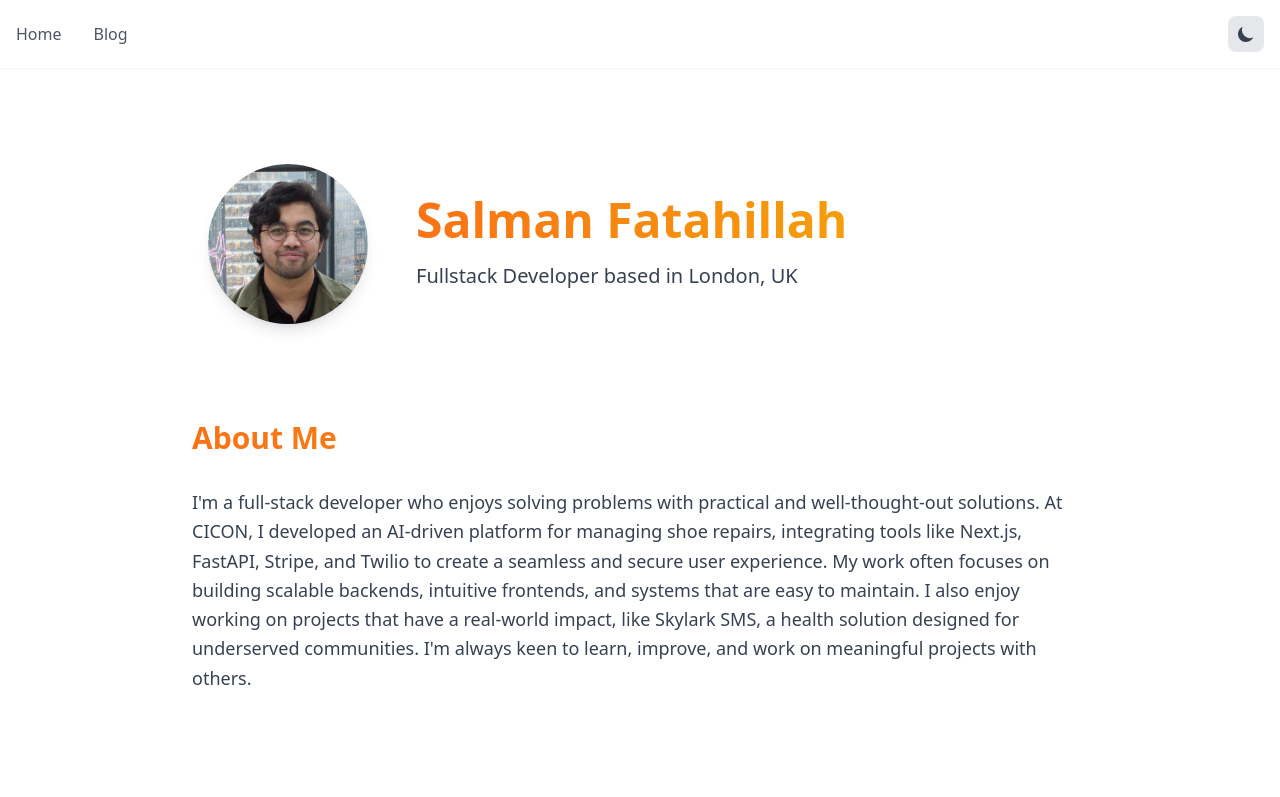
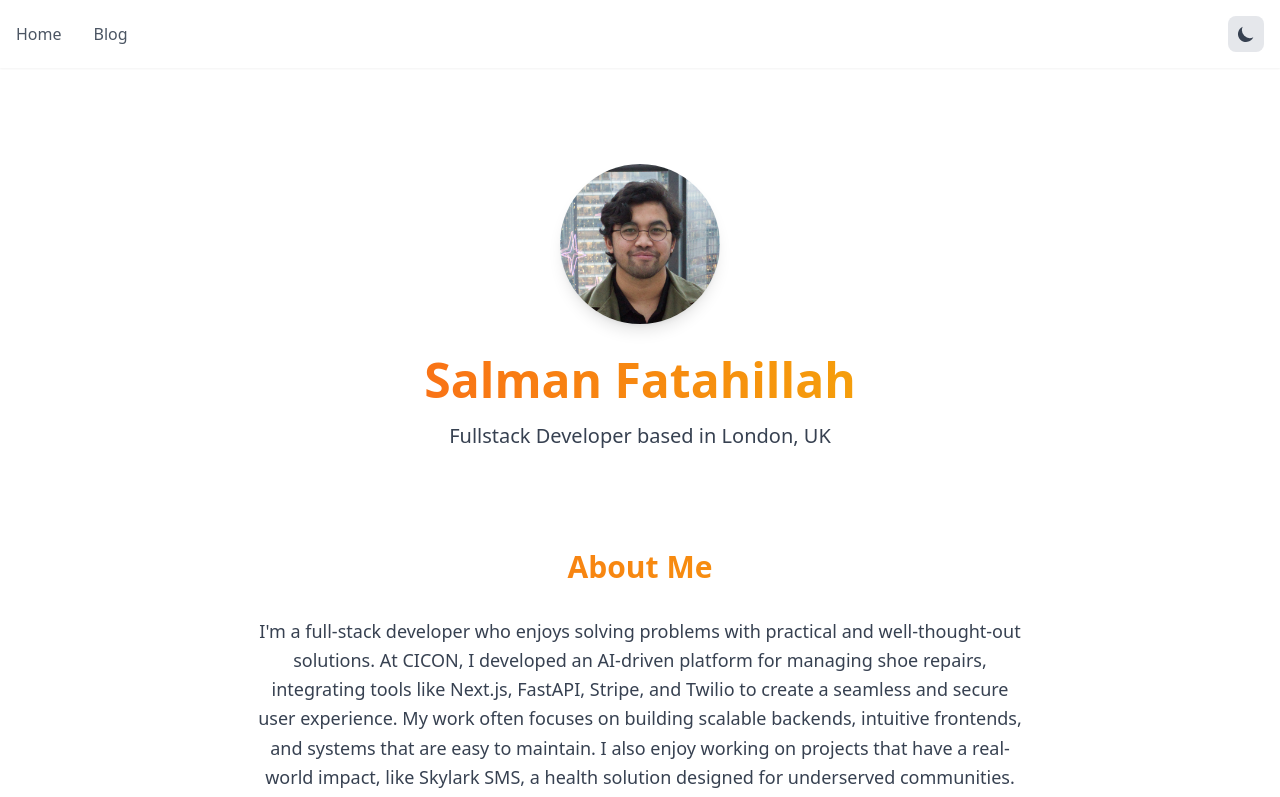
Before and after one commit to salmaniye/salmaniye.github.io, a React (Vite) app: page / in a window 1280 px wide. Shown: the top 797 px of the page. Built offline with nearby package versions, Linux system fonts and the light colour scheme.

Commit message:
updated spacing and alignment

```diff
--- a/src/components/About.tsx
+++ b/src/components/About.tsx
@@ -2,7 +2,7 @@ import React from "react";
 
 const About: React.FC = () => {
   return (
-    <div className="max-w-4xl mx-auto">
+    <div className="max-w-3xl mx-auto text-center">
       <h2 className="text-3xl font-bold mb-8 bg-gradient-to-r from-orange-500 to-amber-500 bg-clip-text text-transparent">
         About Me
       </h2>
--- a/src/components/Blog.tsx
+++ b/src/components/Blog.tsx
@@ -4,7 +4,7 @@ import { blogPosts } from '../data/blogPosts';
 const Blog: React.FC = () => {
   return (
     <div className="max-w-4xl mx-auto">
-      <h2 className="text-3xl font-bold mb-8 bg-gradient-to-r from-orange-500 to-amber-500 bg-clip-text text-transparent">
+      <h2 className="text-3xl font-bold mb-12 bg-gradient-to-r from-orange-500 to-amber-500 bg-clip-text text-transparent">
         Blog Posts
       </h2>
       <div className="space-y-6">
--- a/src/components/Hero.tsx
+++ b/src/components/Hero.tsx
@@ -1,13 +1,13 @@
 const Hero: React.FC = () => {
   return (
     <div className="max-w-4xl mx-auto px-4 py-16 sm:py-24">
-      <div className="flex flex-col sm:flex-row items-center gap-8 sm:gap-12">
+      <div className="flex flex-col items-center text-center">
         <img
           src="/me.jpg"
           alt="Salman Fatahillah"
-          className="w-32 h-32 sm:w-40 sm:h-40 rounded-full object-cover shadow-lg"
+          className="w-32 h-32 sm:w-40 sm:h-40 rounded-full object-cover shadow-lg mb-8"
         />
-        <div className="text-center sm:text-left">
+        <div>
           <h1 className="text-4xl sm:text-5xl font-bold mb-4 bg-gradient-to-r from-orange-500 to-amber-500 bg-clip-text text-transparent">
             Salman Fatahillah
           </h1>
--- a/src/pages/BlogPage.tsx
+++ b/src/pages/BlogPage.tsx
@@ -3,10 +3,8 @@ import Blog from '../components/Blog'
 function BlogPage() {
   return (
     <main className="max-w-7xl mx-auto px-4 sm:px-6 lg:px-8">
-      <div className="space-y-32">
-        <section>
-          <Blog />
-        </section>
+      <div className="py-16 sm:py-24">
+        <Blog />
       </div>
     </main>
   )
--- a/src/pages/BlogPost.tsx
+++ b/src/pages/BlogPost.tsx
@@ -10,7 +10,7 @@ const BlogPost: React.FC = () => {
   if (!post) {
     return (
       <div className="max-w-7xl mx-auto px-4 sm:px-6 lg:px-8">
-        <div className="max-w-4xl mx-auto text-center">
+        <div className="max-w-4xl mx-auto py-16 sm:py-24 text-center">
           <h2 className="text-2xl font-bold mb-4 dark:text-white">Post not found</h2>
           <Link to="/blog" className="text-orange-600 hover:text-orange-800 dark:text-orange-400">
             ← Back to blog
@@ -22,7 +22,7 @@ const BlogPost: React.FC = () => {
 
   return (
     <main className="max-w-7xl mx-auto px-4 sm:px-6 lg:px-8">
-      <article className="max-w-4xl mx-auto">
+      <article className="max-w-4xl mx-auto py-16 sm:py-24">
         <Link to="/blog" className="text-orange-600 hover:text-orange-800 dark:text-orange-400 mb-8 block">
           ← Back to blog
         </Link>
```
